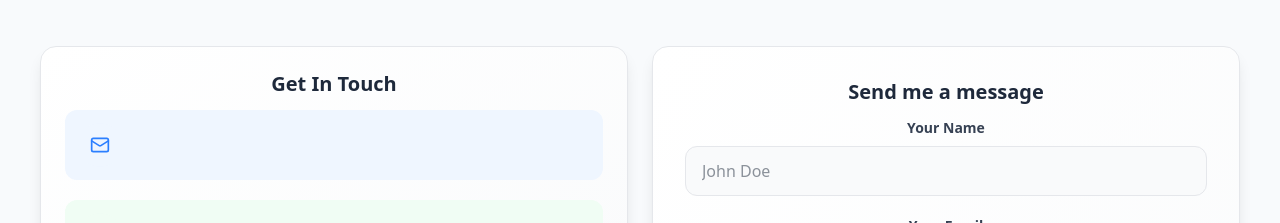
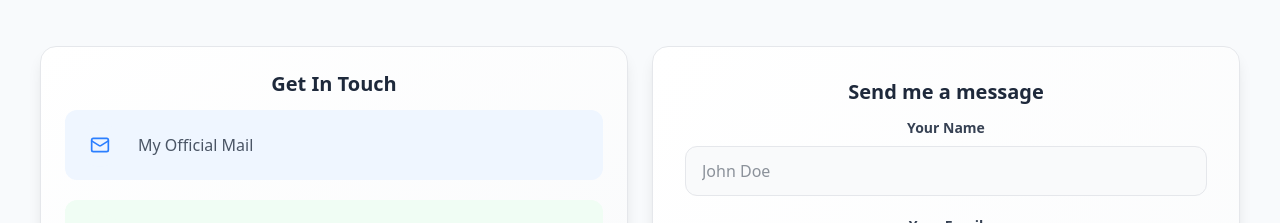
Before and after one commit to dulanachathurma/Dulana-New-Portfolio-main, a React (Vite) app: page / in a window 1280 px wide. Shown: the part 9900-10123 px from the top of the page. Built offline with nearby package versions, Linux system fonts and the light colour scheme.

Commit message:
Update contact info text in ContactSection

```diff
--- a/src/components/ContactSection.jsx
+++ b/src/components/ContactSection.jsx
@@ -54,7 +54,7 @@ Sent from Dulana Chathurma Portfolio`;
   const contactInfo = [
     {
       icon: Mail,
-
+      text: "My Official Mail",
       href: "mailto:dulanachathurma99@gmail.com",
       color: "text-blue-500",
       bgColor: "bg-blue-50 dark:bg-blue-950/30",
```
